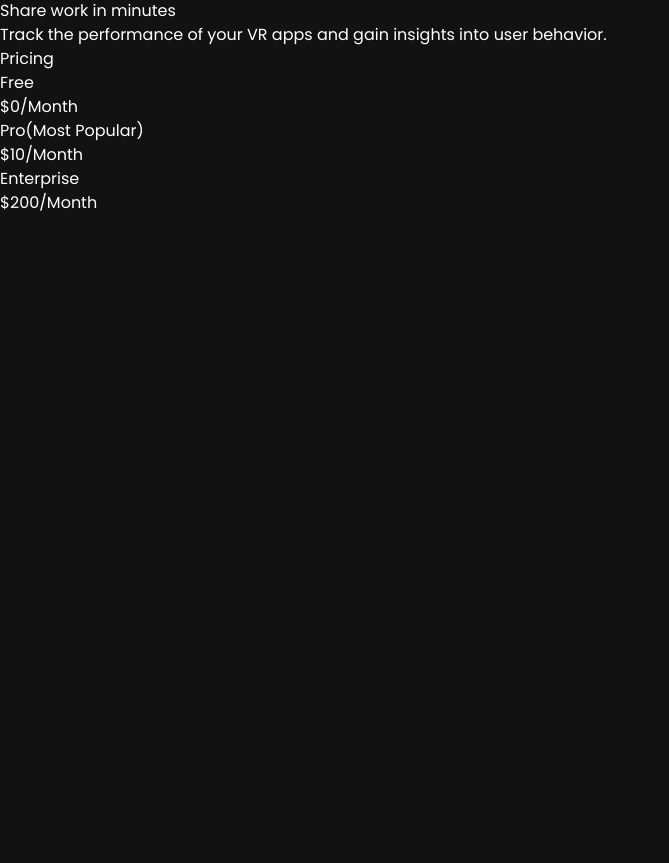
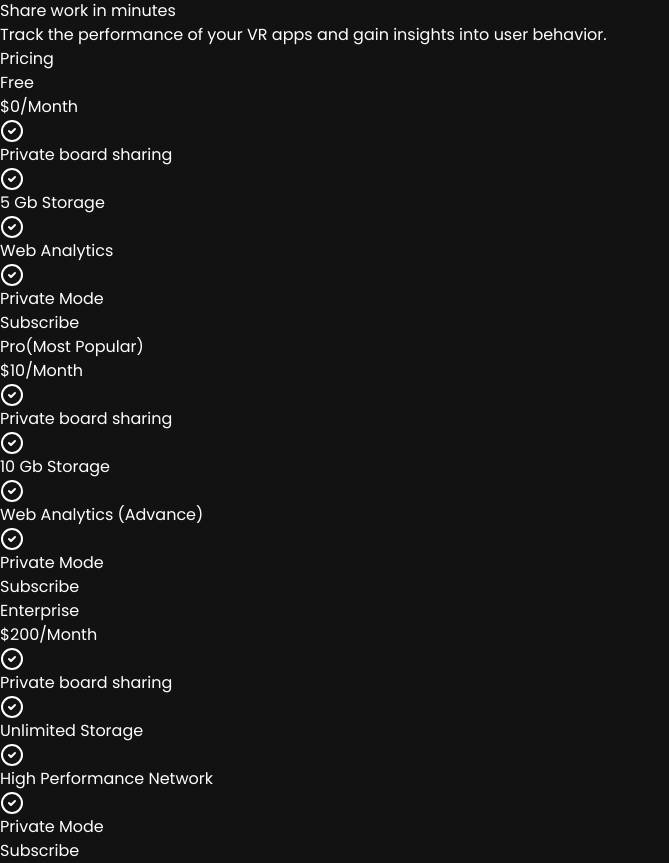
Before and after one commit to vidakpop/virtualreality, a React (Vite) app: page / in a window 1280 px wide. Shown: the part 3072-3935 px from the top of the page, without its empty margins (0-669 px from the left). Before the commit the page ends 3287 px from the top, so only its background shows below. Built offline with nearby package versions, Linux system fonts and the light colour scheme.

Commit message:
"Added feature list and subscribe button to pricing component"

```diff
--- a/src/components/Pricing.jsx
+++ b/src/components/Pricing.jsx
@@ -25,6 +25,16 @@
                             </span>
                             <span className='text-neutral-400 tracking-tight'>/Month</span>
                         </p>
+                        <ul>
+                            {option.features.map((feature, index) => (
+                                <li key={index} className='mt-8 flex items-center'>
+                                    <CheckCircle2 className='mr-2 text-green-400' />
+                                    <span className='ml-2'>{feature}</span>
+                                </li>
+                            ))}
+                        </ul>
+                        <a href="#" className='inline-flex justify-center items-center text-center w-full h-12 p-5 mt-20 tracking-tight text-xl hover:bg-orange-900
+                        border border-orange-900 rounded-lg transition duration-200 '>Subscribe</a>
                     </div>
                 </div>
             ))}
```
